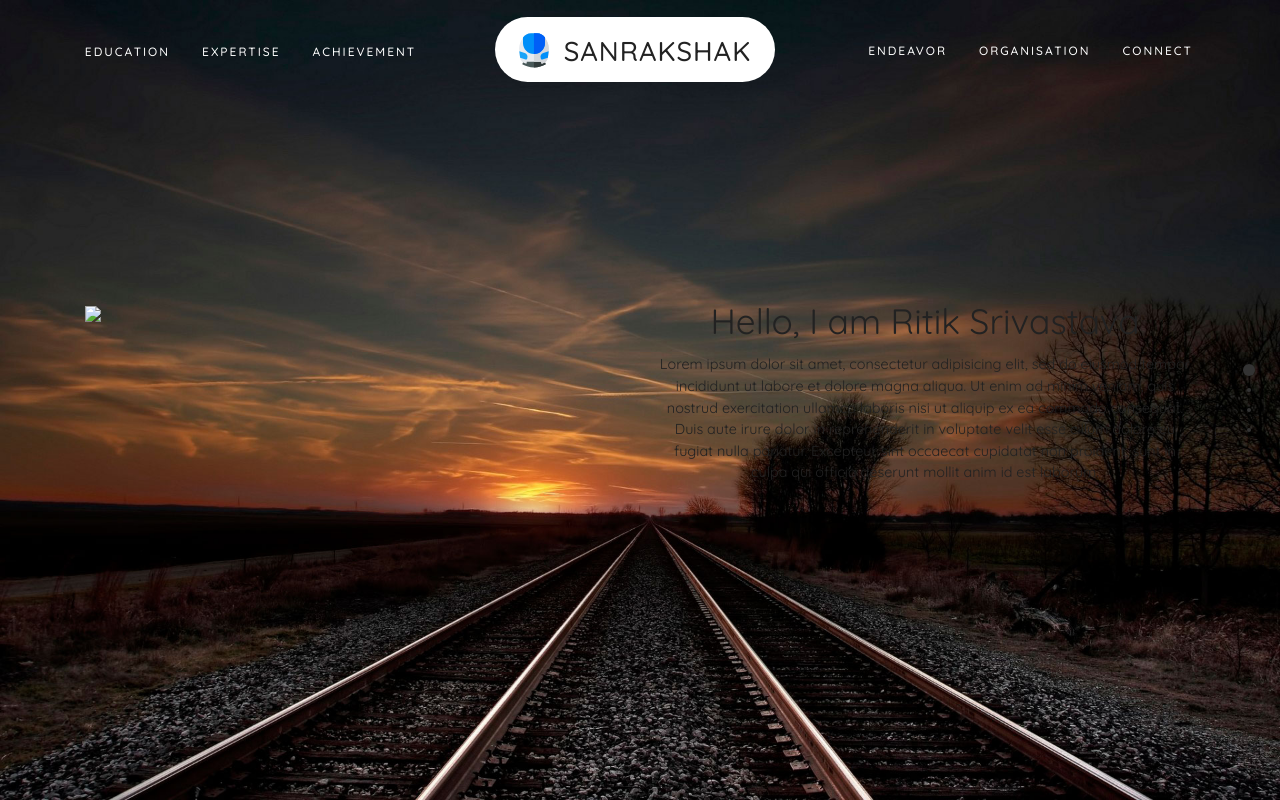
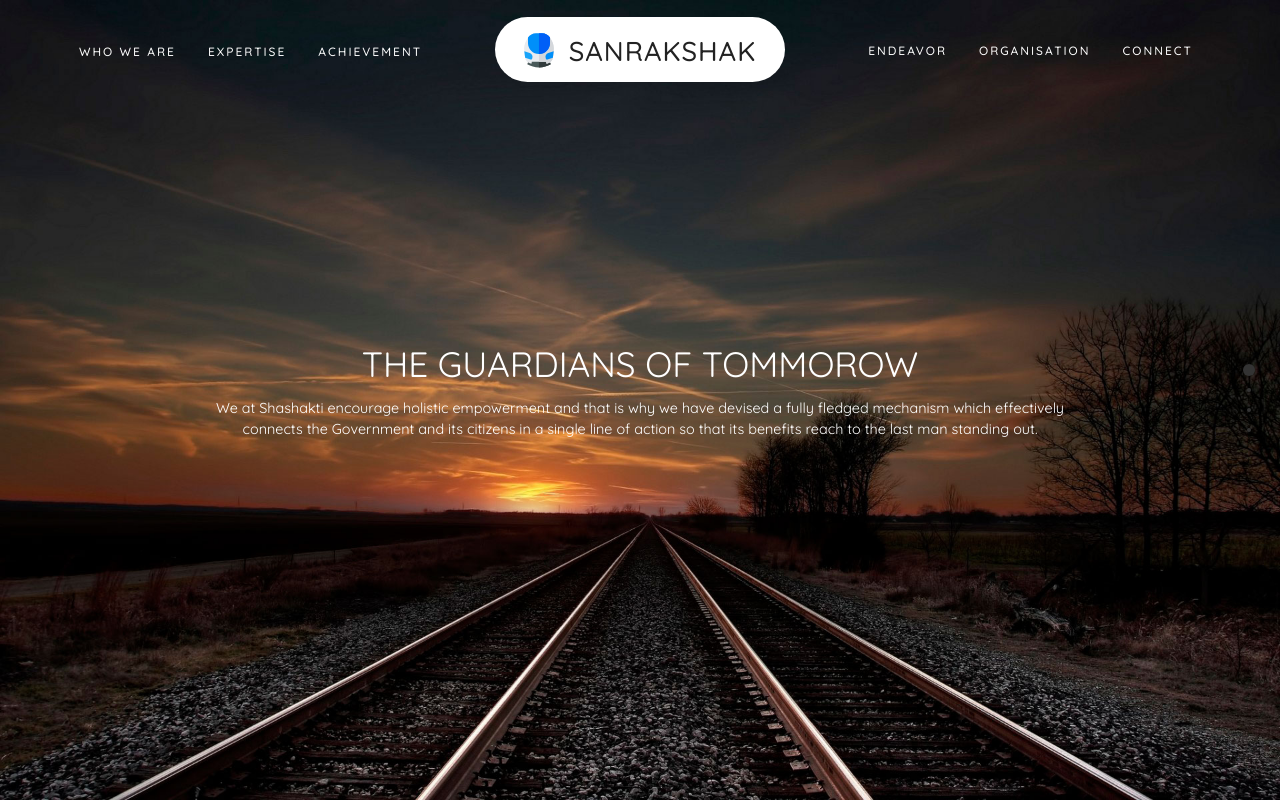
Before and after one commit to ItzzRitik/Sanrakshak-Web, a plain HTML site: page index.html in a window 1280 px wide. Drawn offline with Linux system fonts and the light colour scheme.

Commit message:
Front Page

```diff
--- a/index.html
+++ b/index.html
@@ -46,7 +46,7 @@
 			<ul class="nav navbar-nav ml-auto" id="navmenu">
 				<li class="nav-item item1">
 					<div></div>
-					<a class="nav-link js-scroll-trigger" href="#Education">Education</a>
+					<a class="nav-link js-scroll-trigger" href="#Education">WHO WE ARE</a>
 				</li>
 				<li class="nav-item item2">
 					<a class="nav-link js-scroll-trigger" href="#Expertise">Expertise</a>
@@ -75,21 +75,11 @@
 	<div id="fullpage">
 
 		<section class="cover_page1  section" data-anchor="Home">
-			<div class="container">
-				<div class="row">
-					<div class="col-lg-6 "><img src="assets/phone.png"></div>
-					<div class="col-lg-6 my-auto data_div">
-						<h2 class=" section-heading heading" >Hello, I am Ritik Srivastava</h2>
-						<p class="details">
-							Lorem ipsum dolor sit amet, consectetur adipisicing elit, sed do eiusmod
-							tempor incididunt ut labore et dolore magna aliqua. Ut enim ad minim veniam,
-							quis nostrud exercitation ullamco laboris nisi ut aliquip ex ea commodo
-							consequat. Duis aute irure dolor in reprehenderit in voluptate velit esse
-							cillum dolore eu fugiat nulla pariatur. Excepteur sint occaecat cupidatat non
-							proident, sunt in culpa qui officia deserunt mollit anim id est laborum.
-						</p>
-					</div>
-				</div>
+			<div class="cover_data">
+				<h1 class=" section-heading heading" >THE GUARDIANS OF TOMMOROW</h1>
+				<p class="details">
+					We at Shashakti encourage holistic empowerment and that is why we have devised a fully fledged mechanism which effectively connects the Government and its citizens in a single line of action so that its benefits reach to the last man standing out.
+				</p>
 			</div>
 		</section>
 
--- a/styles.css
+++ b/styles.css
@@ -36,6 +36,16 @@ a {
 	width: 100%;
 	padding: 0 20px;
 	background-size: cover;
+}
+.cover_data{
+	width:70%;
+	margin: auto;
+}
+.cover_data>h1{
+	color: #fff;
+}
+.cover_data>p{
+	color: #fff;
 }
 .heading {
 	font-family: 'Quicksand';
@@ -154,7 +164,7 @@ a {
 #mainNav .brand_pane {
 	position: absolute;
 	pointer-events: none;
-	width: 280px;
+	width: 290px;
 	height: 65px;
 	padding: 5px;
 	border-radius: 35px;
```
